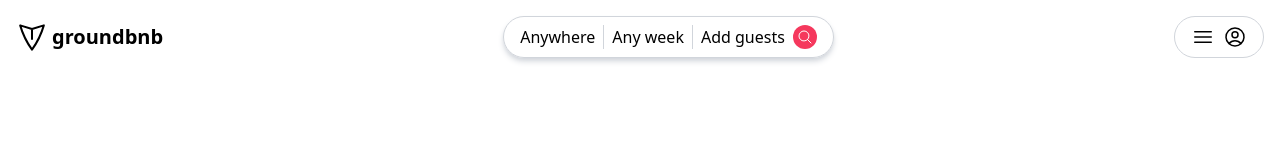
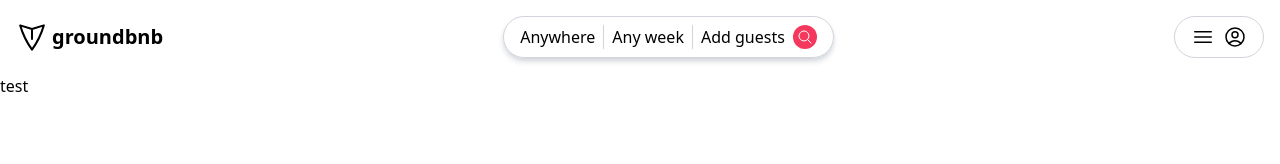
Before and after one commit to 0xRin/fullstack-booking-app, a React (Vite) app in the folder client/: page / in a window 1280 px wide. Shown: the top 164 px of the page. Built offline with nearby package versions, Linux system fonts and the light colour scheme.

Commit message:
refactor: create layout component

```diff
--- a/client/src/components/Header.tsx
+++ b/client/src/components/Header.tsx
@@ -1,4 +1,5 @@
-import React from "react";
+//library imports
+import { Link } from "react-router-dom";
 
 type Props = {};
 
@@ -52,7 +53,11 @@ const Header = (props: Props) => {
             </svg>
           </button>
         </div>
-        <div className="flex items-center gap-2 border border-gray-300 rounded-full py-2 px-4 ">
+        {/* user profile */}
+        <Link
+          to={"/login"}
+          className="flex items-center gap-2 border border-gray-300 rounded-full py-2 px-4 "
+        >
           <svg
             xmlns="http://www.w3.org/2000/svg"
             fill="none"
@@ -81,7 +86,7 @@ const Header = (props: Props) => {
               d="M17.982 18.725A7.488 7.488 0 0012 15.75a7.488 7.488 0 00-5.982 2.975m11.963 0a9 9 0 10-11.963 0m11.963 0A8.966 8.966 0 0112 21a8.966 8.966 0 01-5.982-2.275M15 9.75a3 3 0 11-6 0 3 3 0 016 0z"
             />
           </svg>
-        </div>
+        </Link>
       </header>
     </>
   );
--- /dev/null
+++ b/client/src/layouts/HeaderFooterLayout.tsx
@@ -0,0 +1,17 @@
+import React, { ReactElement } from "react";
+import Header from "../components/Header";
+
+type Props = {
+  children: ReactElement;
+};
+
+const HeaderFooterLayout = ({ children }: Props) => {
+  return (
+    <>
+      <Header />
+      {children}
+    </>
+  );
+};
+
+export default HeaderFooterLayout;
--- a/client/src/pages/HomePage.tsx
+++ b/client/src/pages/HomePage.tsx
@@ -1,13 +1,14 @@
 import React from "react";
 import Header from "../components/Header";
+import HeaderFooterLayout from "../layouts/HeaderFooterLayout";
 
 type Props = {};
 
 const HomePage = (props: Props) => {
   return (
-    <>
-      <Header />
-    </>
+    <HeaderFooterLayout>
+      <div>test</div>
+    </HeaderFooterLayout>
   );
 };
 
```
